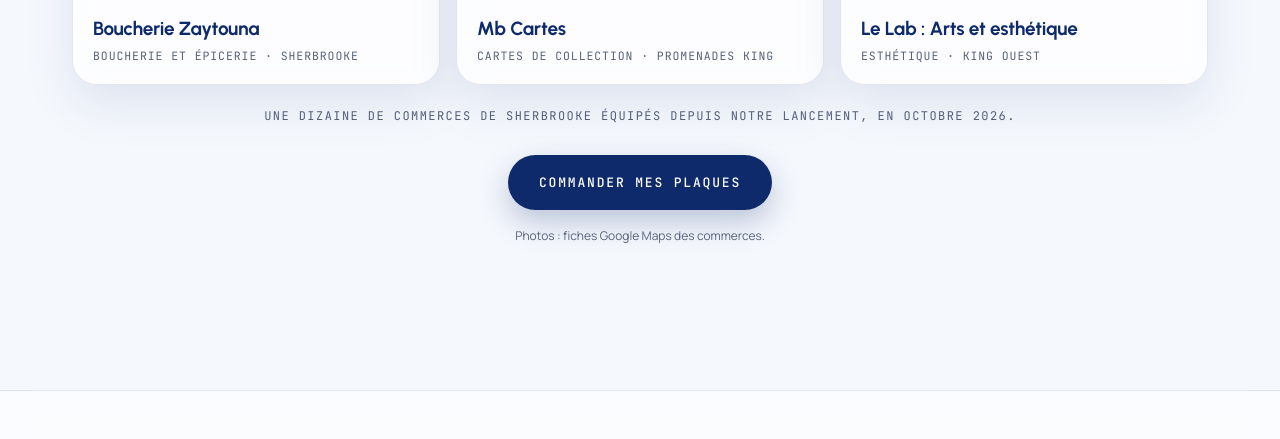
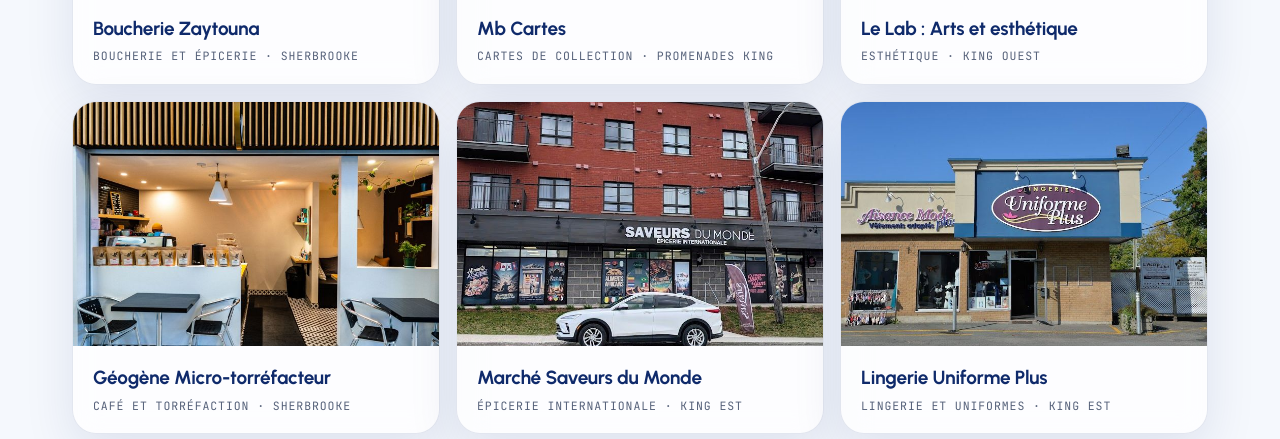
Before and after one commit to hamzaqerchi/nfcsherbrooke-site, a plain HTML site: page clients.html in a window 1280 px wide. Shown: the part 1935-2374 px from the top of the page. Drawn offline with Linux system fonts and the light colour scheme.

Commit message:
Clients : Géogène, Saveurs du Monde, Uniforme Plus

```diff
--- a/clients.html
+++ b/clients.html
@@ -50,7 +50,7 @@
 <main id="contenu">
 <section class="page-hero">
   <p class="kicker">Nos clients</p>
-  <h1>Déjà sur les comptoirs<br><span>de la rue King</span></h1>
+  <h1>Déjà sur les comptoirs<br><span>de Sherbrooke</span></h1>
   <p class="lead">Des commerces de Sherbrooke qui demandent maintenant un avis à chaque client, sans y penser.</p>
 </section>
 
@@ -69,10 +69,13 @@
       <li class="client-card"><div class="ph"><img src="img/clients/zaytouna.jpg" alt="Enseigne de la Boucherie Zaytouna" loading="lazy" width="450" height="600"></div><div class="txt"><b>Boucherie Zaytouna</b><span>Boucherie et épicerie · Sherbrooke</span></div></li>
       <li class="client-card"><div class="ph"><img src="img/clients/mb-cartes.jpg" alt="Intérieur de la boutique Mb Cartes" loading="lazy" width="720" height="360"></div><div class="txt"><b>Mb Cartes</b><span>Cartes de collection · Promenades King</span></div></li>
       <li class="client-card"><div class="ph"><img src="img/clients/le-lab.jpg" alt="Salle de soins du Lab : Arts et esthétique" loading="lazy" width="600" height="600"></div><div class="txt"><b>Le Lab : Arts et esthétique</b><span>Esthétique · King Ouest</span></div></li>
+      <li class="client-card"><div class="ph"><img src="img/clients/geogene.jpg" alt="Café de Géogène Micro-torréfacteur à Sherbrooke" loading="lazy" width="720" height="480"></div><div class="txt"><b>Géogène Micro-torréfacteur</b><span>Café et torréfaction · Sherbrooke</span></div></li>
+      <li class="client-card"><div class="ph"><img src="img/clients/saveurs-du-monde.jpg" alt="Devanture du Marché Saveurs du Monde" loading="lazy" width="720" height="590"></div><div class="txt"><b>Marché Saveurs du Monde</b><span>Épicerie internationale · King Est</span></div></li>
+      <li class="client-card"><div class="ph"><img src="img/clients/uniforme-plus.jpg" alt="Devanture de Lingerie Uniforme Plus" loading="lazy" width="720" height="481"></div><div class="txt"><b>Lingerie Uniforme Plus</b><span>Lingerie et uniformes · King Est</span></div></li>
     </ul>
     <p class="trust-note center">Une dizaine de commerces de Sherbrooke équipés depuis notre lancement, en octobre 2026.</p>
     <p class="center" style="margin-top:28px"><a class="btn btn-primary" href="prix.html#commander">Commander mes plaques</a></p>
-    <p class="photo-credit">Photos : fiches Google Maps des commerces.</p>
+    <p class="photo-credit">Photos : fiches Google Maps des commerces et Géogène.</p>
   </div>
 </section>
 </main>
```
Also changed, not shown: img/clients/geogene.jpg (added), img/clients/saveurs-du-monde.jpg (added), img/clients/uniforme-plus.jpg (added).
